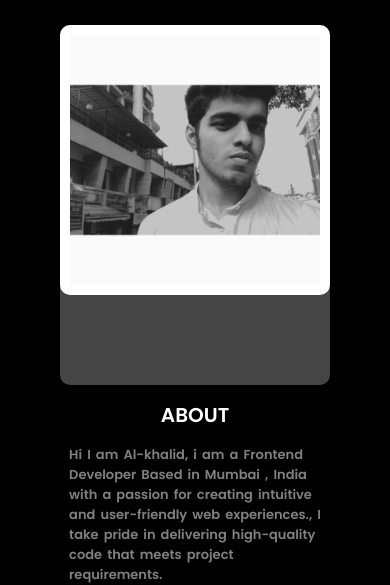
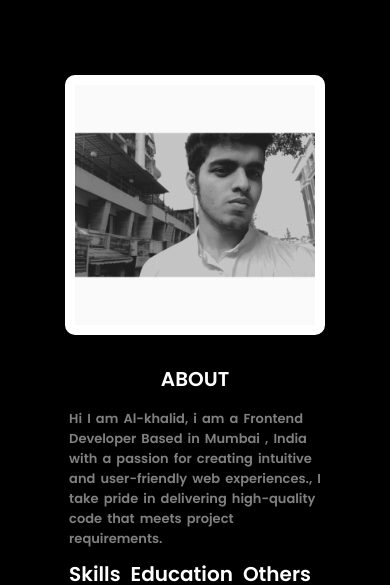
Before and after one commit to alkhalidsardar/portfoliowebpage, a plain HTML site: page index.html in a window 390 px wide. Shown: the part 648-1233 px from the top of the page. Drawn offline with Linux system fonts and the light colour scheme.

Commit message:
Update style.css

```diff
--- a/style.css
+++ b/style.css
@@ -493,14 +493,18 @@ border-style: solid;
     background-color: #454545;
     border-radius: 10px;
     margin-left: 0;
+    height: 240px;
+    margin-bottom: 4vh;
+    margin-top: 6vh;
+
   }
   .column1 img {
-   height: 250px;
+    height: 240px;
    transform: rotate(-90deg);
    border-radius: 10px;
    border: 10px solid white;
+  }
 
-  }
   .column2 h3 {
     display: flex;
     justify-content: center;
@@ -535,7 +539,7 @@ border-style: solid;
   justify-content: center;
   font-size: 40px;
   margin-bottom: 10px;
-  margin-left: 2vw;
+  margin-left: 21vw;
 
 }
   .worklist{
```
